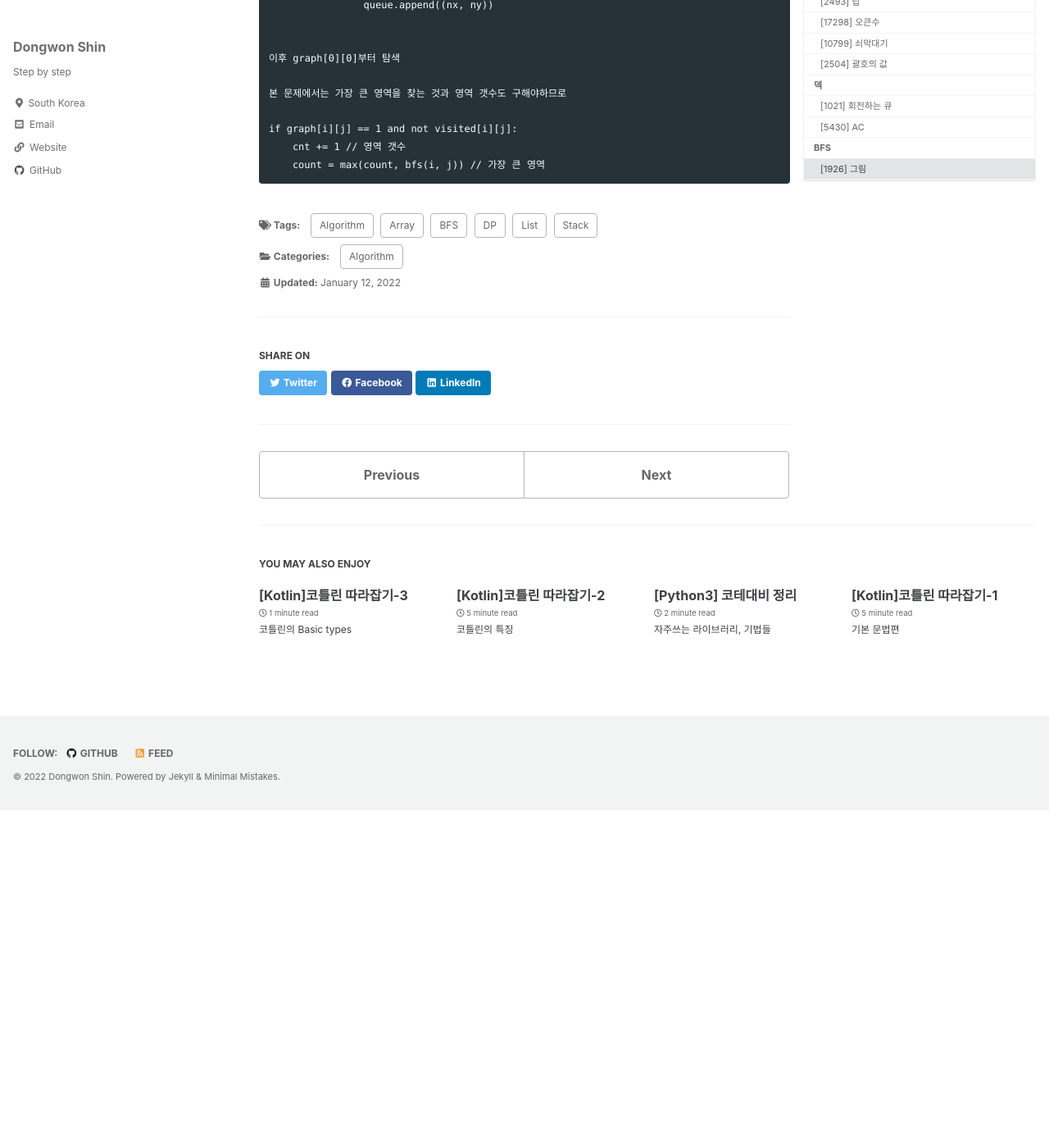
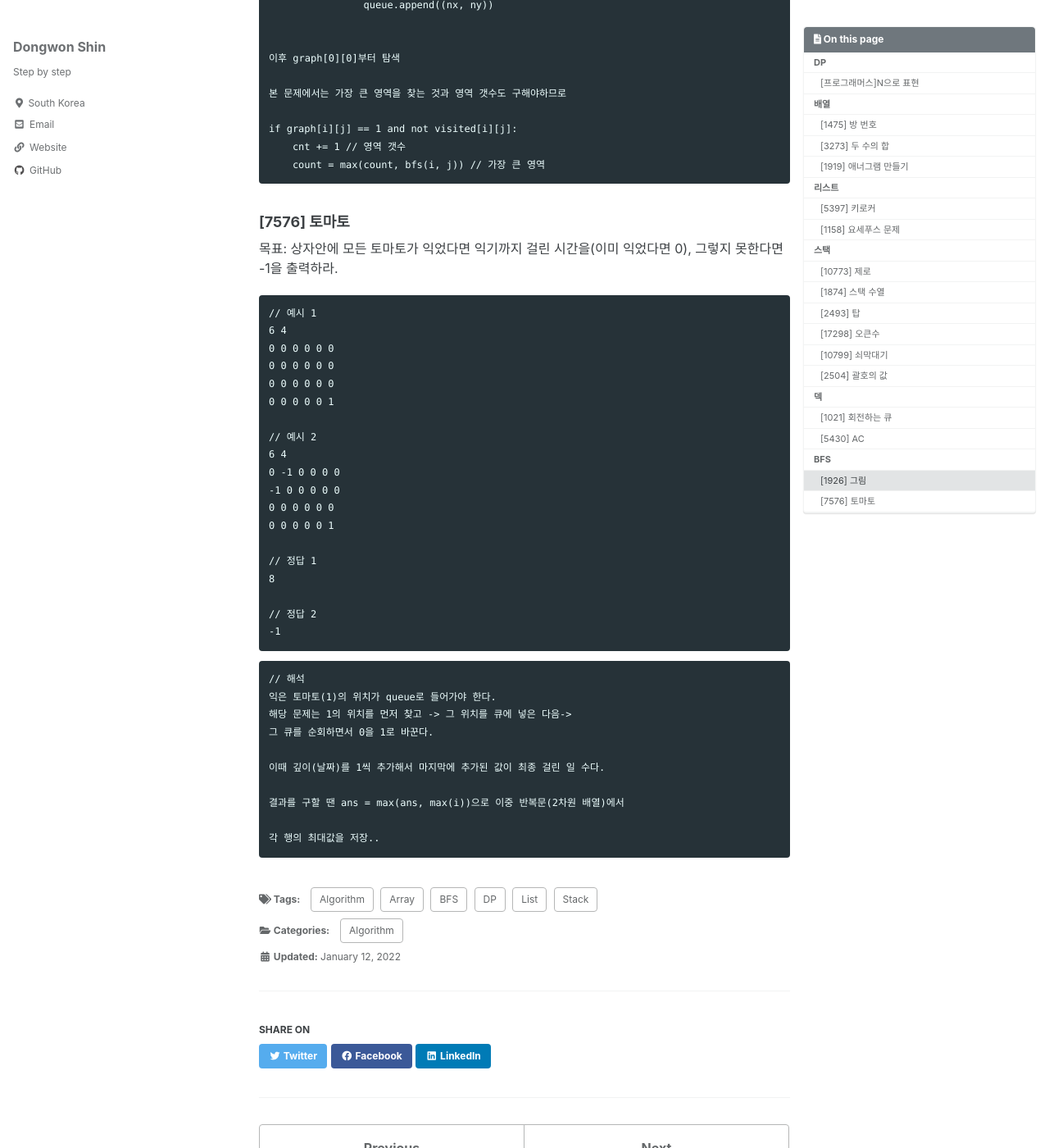
Before and after one commit to ponopono0322/ponopono0322.github.io, a Jekyll site: the page built from _posts/2022-01-12-algorithm.md, in a window 1280 px wide and 1400 px high, scrolled down 7535 px. Shown: the whole window at 82% size. Built offline with Jekyll 4.4.1, drawn with Linux system fonts in a browser that asks for light colours; cached includes are drawn as plain includes; some web fonts are replaced; before the commit the page ends 8523 px from its top, so only the background shows below that.

Commit message:
Update 2022-01-12-algorithm.md

````diff
--- a/_posts/2022-01-12-algorithm.md
+++ b/_posts/2022-01-12-algorithm.md
@@ -359,3 +359,41 @@ if graph[i][j] == 1 and not visited[i][j]:
     cnt += 1 // 영역 갯수
     count = max(count, bfs(i, j)) // 가장 큰 영역
 ```
+
+### [7576] 토마토
+목표: 상자안에 모든 토마토가 익었다면 익기까지 걸린 시간을(이미 익었다면 0), 그렇지 못한다면 -1을 출력하라.
+
+```
+// 예시 1
+6 4
+0 0 0 0 0 0
+0 0 0 0 0 0
+0 0 0 0 0 0
+0 0 0 0 0 1
+
+// 예시 2
+6 4
+0 -1 0 0 0 0
+-1 0 0 0 0 0
+0 0 0 0 0 0
+0 0 0 0 0 1
+
+// 정답 1
+8
+
+// 정답 2
+-1
+```
+
+```
+// 해석
+익은 토마토(1)의 위치가 queue로 들어가야 한다.
+해당 문제는 1의 위치를 먼저 찾고 -> 그 위치를 큐에 넣은 다음->
+그 큐를 순회하면서 0을 1로 바꾼다.
+
+이때 깊이(날짜)를 1씩 추가해서 마지막에 추가된 값이 최종 걸린 일 수다.
+
+결과를 구할 땐 ans = max(ans, max(i))으로 이중 반복문(2차원 배열)에서
+
+각 행의 최대값을 저장..
+```
````
